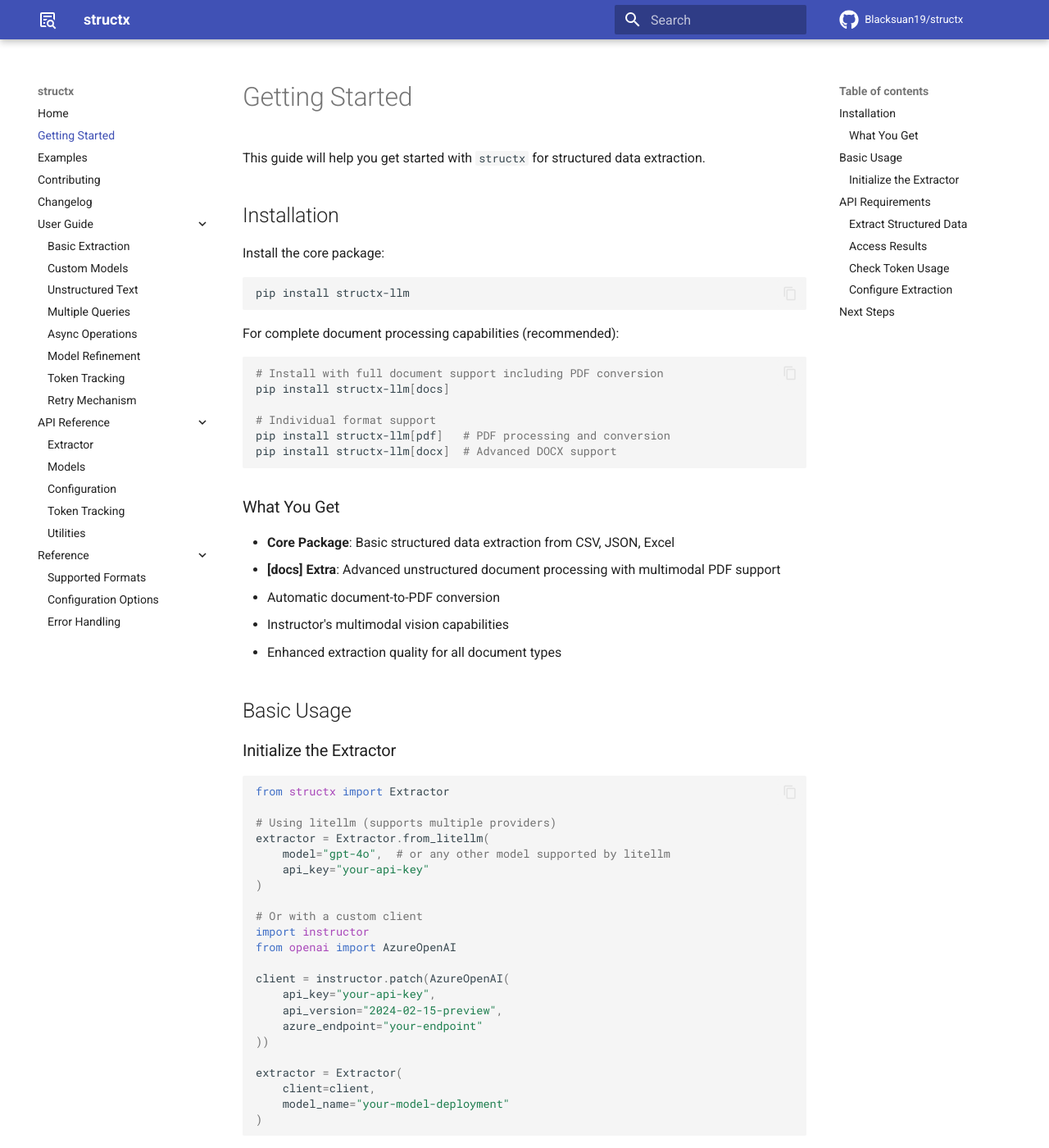
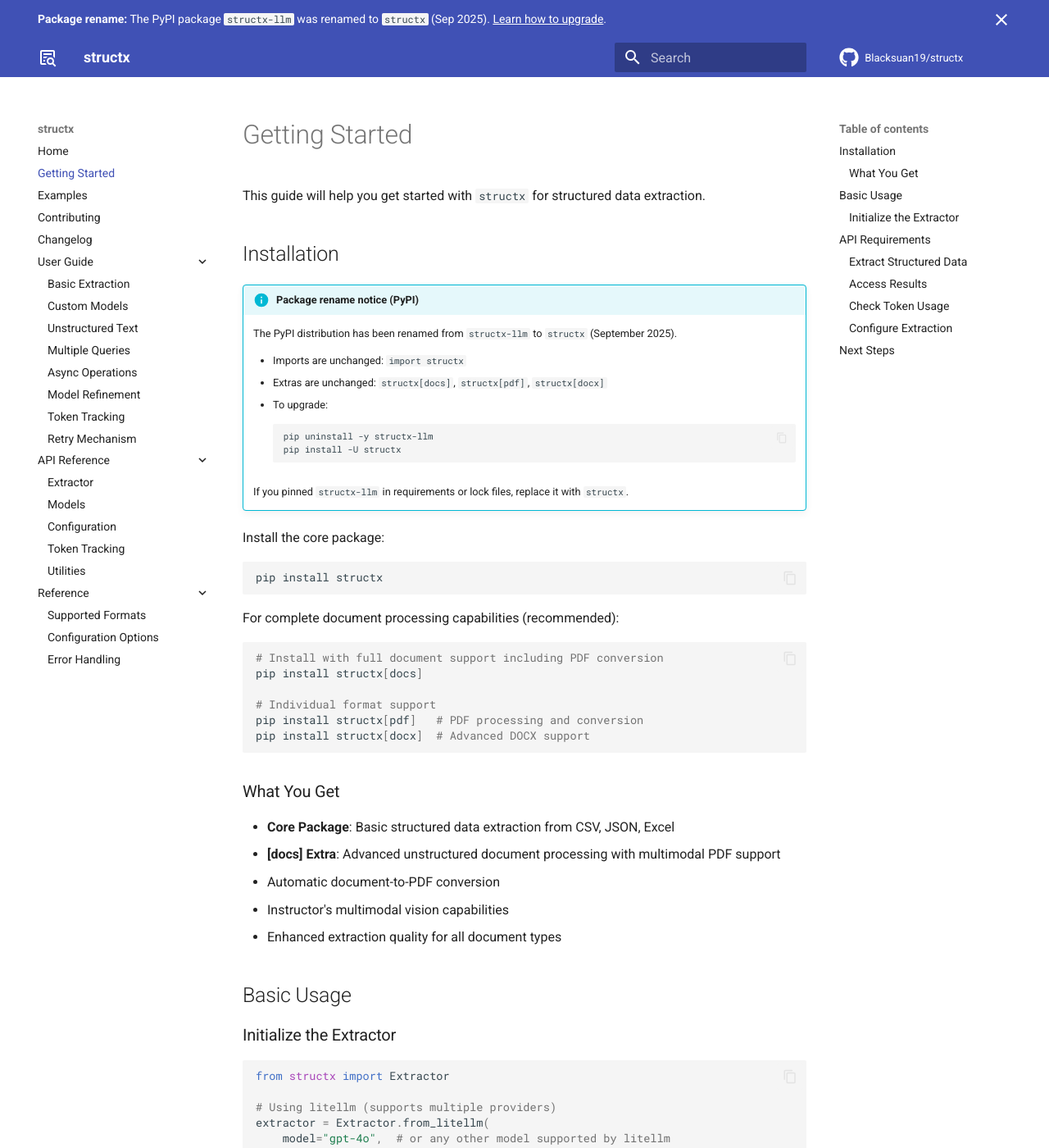
Before and after one commit to Blacksuan19/structx, an MkDocs documentation site: the page built from docs/getting-started.md, in a window 1280 px wide and 1400 px high. Shown: the whole window at 82% size. Built offline with MkDocs 1.6.1 and Material for MkDocs 9.7.7, drawn with Linux system fonts in a browser that asks for light colours; comment, search, counter and statistics services are not loaded.

Commit message:
chore!: rename PyPI package to structx; add migration notices and site banner
- build(pyproject): set project name to \"structx\"
- docs(README): update PyPI badge/link and install commands; add Package rename notice with upgrade steps
- docs(index/getting-started/unstructured-text): add migration admonitions; switch all installs to structx and extras
- docs(reference/supported-formats): update extras to structx[docs]
- docs(mkdocs): add site-wide announcement banner (announce.dismiss) via overrides/main.html; link to installation section
- docs: normalize code block indentation inside admonitions

BREAKING CHANGE: The PyPI distribution was renamed from structx-llm to structx. Upgrade with:
pip uninstall -y structx-llm && pip install -U structx
Imports and extras are unchanged (import structx; structx[docs], structx[pdf], structx[docx]).

Signed-off-by: blacksuan19 <abubakaryagob@gmail.com>

````diff
--- a/docs/getting-started.md
+++ b/docs/getting-started.md
@@ -5,21 +5,35 @@
 
 ## Installation
 
+!!! info "Package rename notice (PyPI)"
+    The PyPI distribution has been renamed from `structx-llm` to `structx` (September 2025).
+
+    - Imports are unchanged: `import structx`
+    - Extras are unchanged: `structx[docs]`, `structx[pdf]`, `structx[docx]`
+    - To upgrade:
+
+        ```bash
+        pip uninstall -y structx-llm
+        pip install -U structx
+        ```
+
+    If you pinned `structx-llm` in requirements or lock files, replace it with `structx`.
+
 Install the core package:
 
 ```bash
-pip install structx-llm
+pip install structx
 ```
 
 For complete document processing capabilities (recommended):
 
 ```bash
 # Install with full document support including PDF conversion
-pip install structx-llm[docs]
+pip install structx[docs]
 
 # Individual format support
-pip install structx-llm[pdf]   # PDF processing and conversion
-pip install structx-llm[docx]  # Advanced DOCX support
+pip install structx[pdf]   # PDF processing and conversion
+pip install structx[docx]  # Advanced DOCX support
 ```
 
 ### What You Get
--- a/mkdocs.yml
+++ b/mkdocs.yml
@@ -5,6 +5,7 @@
 
 theme:
   name: material
+  custom_dir: overrides
   palette:
     primary: indigo
     accent: indigo
@@ -12,6 +13,7 @@
     repo: fontawesome/brands/github
     logo: material/text-box-search-outline
   features:
+    - announce.dismiss
     - navigation.instant
     - navigation.tracking
     - navigation.expand
@@ -95,6 +97,9 @@
   - social
   - mermaid2
 
+extra_css:
+  - assets/stylesheets/extra.css
+
 extra:
   social:
     - icon: fontawesome/brands/github
--- /dev/null
+++ b/overrides/assets/stylesheets/extra.css
@@ -0,0 +1,10 @@
+.md-banner {
+  /* Harmonize background to primary surface tone */
+  background: var(--md-primary-fg-color);
+  color: var(--md-primary-bg-color);
+}
+
+.md-banner a {
+  color: var(--md-accent-bg-color);
+  text-decoration: underline;
+}
--- /dev/null
+++ b/overrides/main.html
@@ -0,0 +1,7 @@
+{% extends "base.html" %}
+
+{% block announce %}
+<strong>Package rename:</strong> The PyPI package <code>structx-llm</code> was renamed to <code>structx</code> (Sep
+2025).
+<a href="{{ 'getting-started/#installation' | url }}">Learn how to upgrade</a>.
+{% endblock %}
--- a/pyproject.toml
+++ b/pyproject.toml
@@ -3,7 +3,7 @@
 build-backend = "setuptools.build_meta"
 
 [project]
-name = "structx-llm"
+name = "structx"
 version = "0.4.6"
 description = "Structured data extraction from text using LLMs and dynamic model generation"
 authors = [{ name = "blacksuan19", email = "py@blacksuan19.dev" }]
````
Also changed, not shown: README.md (+24 -5 lines), docs/guides/unstructured-text.md (+21 -7 lines), docs/index.md (+18 -4 lines), docs/reference/supported-formats.md (+2 -2 lines).
